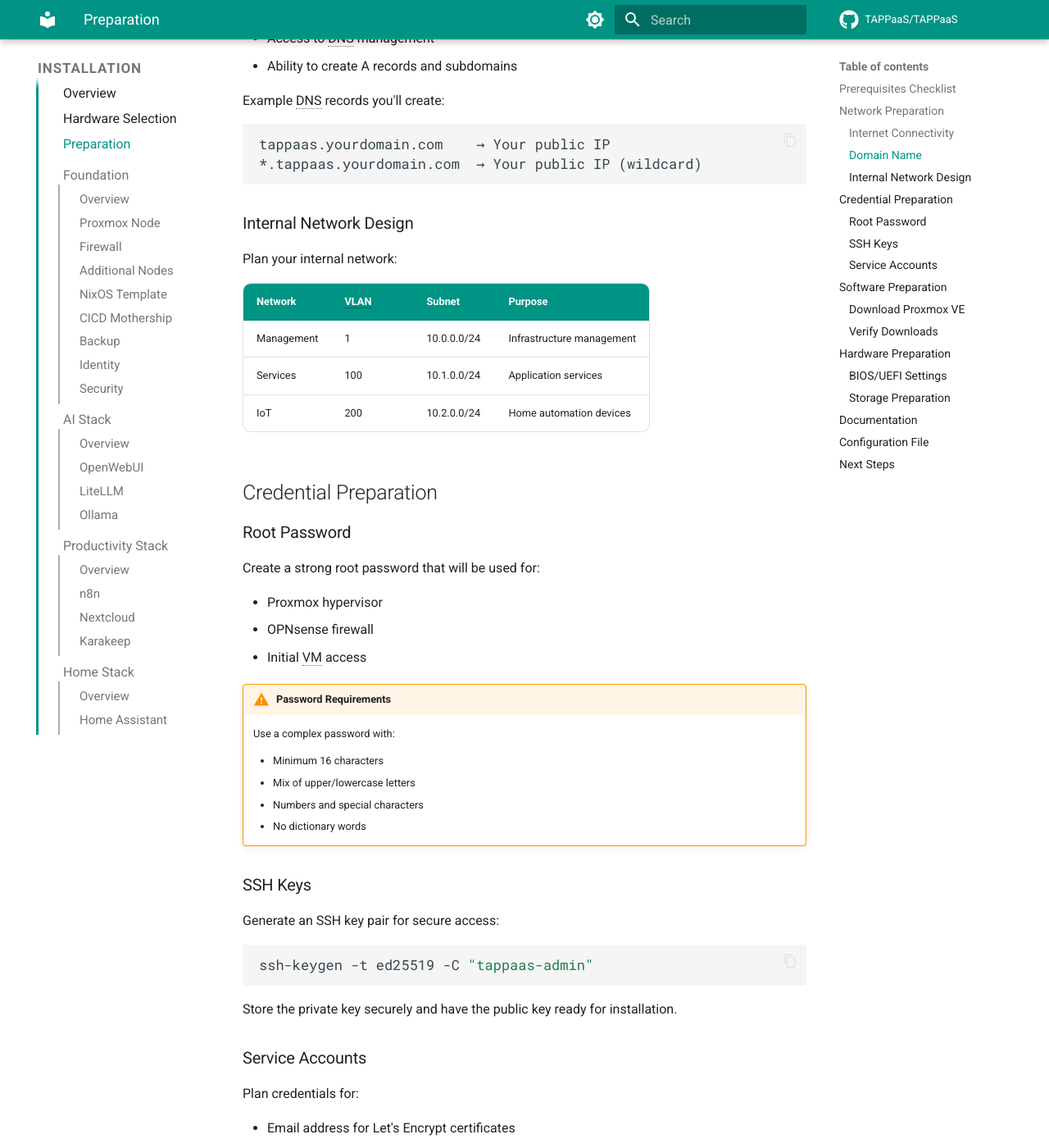
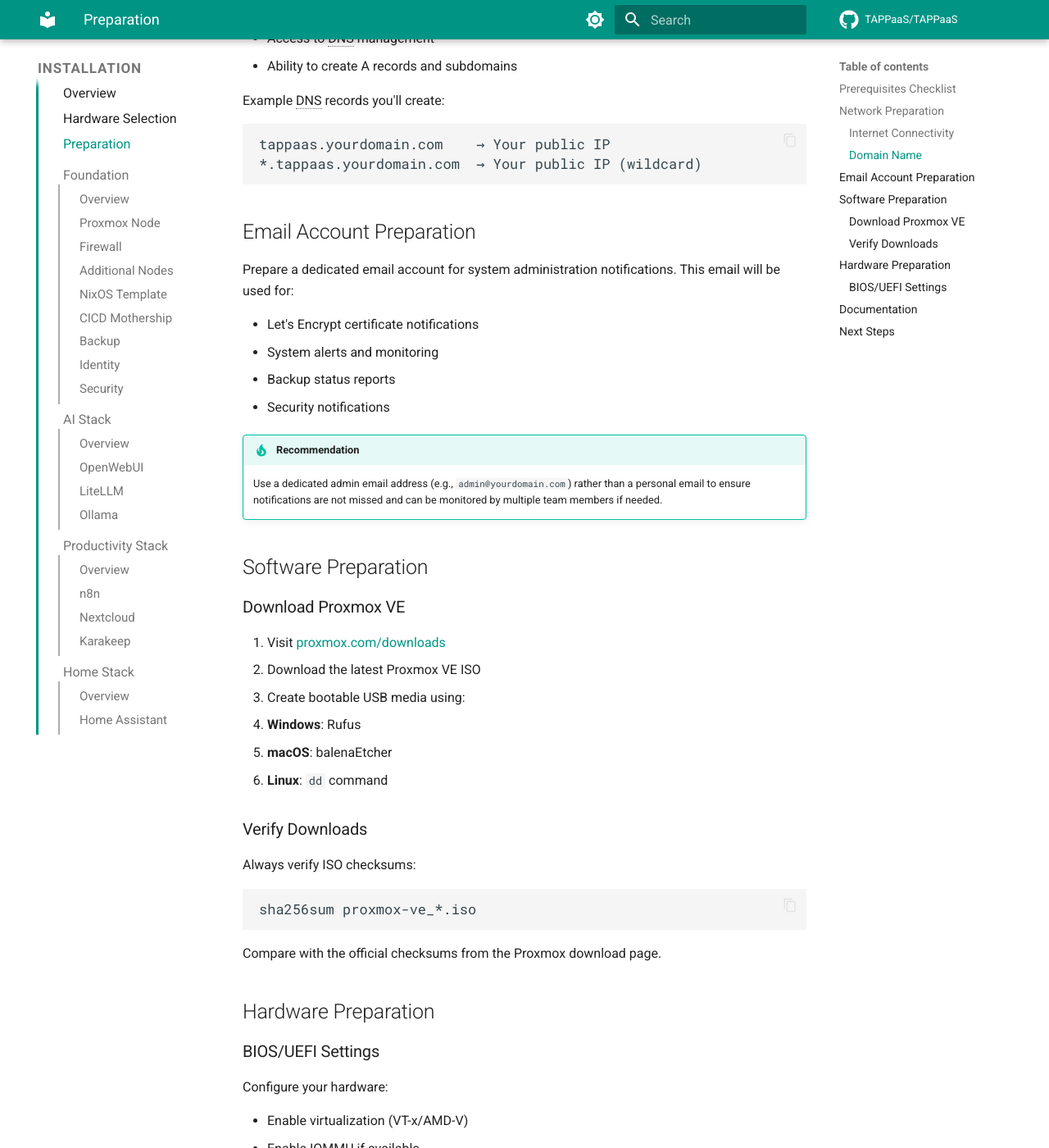
Before and after one commit to TAPPaaS/Documentation, an MkDocs documentation site: the page built from docs/installation/preparation.md, in a window 1280 px wide and 1400 px high, scrolled down 920 px. Shown: the whole window at 82% size. Built offline with MkDocs 1.6.1 and Material for MkDocs 9.7.7, drawn with Linux system fonts in a browser that asks for light colours; comment, search, counter and statistics services are not loaded; some of the changed text lies outside the part shown.

Commit message:
Update Installation: 3-step process and simplify Preparation
Installation Overview:
- Step 1: Hardware Selection
- Step 2: Preparation
- Step 3: Stack Deployment (AI, Productivity, Home stacks)

Preparation:
- Remove Internal Network Design, Credential Preparation, Storage Preparation
- Remove Configuration File section
- Add Email Account Preparation section
- Simplify documentation table

🤖 Generated with [Claude Code](https://claude.com/claude-code)

Co-Authored-By: Claude Opus 4.5 <noreply@anthropic.com>

````diff
--- a/docs/installation/preparation.md
+++ b/docs/installation/preparation.md
@@ -13,7 +13,7 @@ Before beginning the TAPPaaS installation, complete these preparation steps to e
 - [ ] Network connectivity established
 - [ ] Domain name registered
 - [ ] DNS access configured
-- [ ] Credentials prepared
+- [ ] Admin email account prepared
 
 ## Network Preparation
 
@@ -40,51 +40,17 @@ tappaas.yourdomain.com    → Your public IP
 *.tappaas.yourdomain.com  → Your public IP (wildcard)
 ```
 
-### Internal Network Design
+## Email Account Preparation
 
-Plan your internal network:
+Prepare a dedicated email account for system administration notifications. This email will be used for:
 
-| Network | VLAN | Subnet | Purpose |
-|---------|------|--------|---------|
-| Management | 1 | 10.0.0.0/24 | Infrastructure management |
-| Services | 100 | 10.1.0.0/24 | Application services |
-| IoT | 200 | 10.2.0.0/24 | Home automation devices |
+- Let's Encrypt certificate notifications
+- System alerts and monitoring
+- Backup status reports
+- Security notifications
 
-## Credential Preparation
-
-### Root Password
-
-Create a strong root password that will be used for:
-
-- Proxmox hypervisor
-- OPNsense firewall
-- Initial VM access
-
-!!! warning "Password Requirements"
-    Use a complex password with:
-
-    - Minimum 16 characters
-    - Mix of upper/lowercase letters
-    - Numbers and special characters
-    - No dictionary words
-
-### SSH Keys
-
-Generate an SSH key pair for secure access:
-
-```bash
-ssh-keygen -t ed25519 -C "tappaas-admin"
-```
-
-Store the private key securely and have the public key ready for installation.
-
-### Service Accounts
-
-Plan credentials for:
-
-- Email address for Let's Encrypt certificates
-- API keys for external services (if needed)
-- Admin accounts for web interfaces
+!!! tip "Recommendation"
+    Use a dedicated admin email address (e.g., `admin@yourdomain.com`) rather than a personal email to ensure notifications are not missed and can be monitored by multiple team members if needed.
 
 ## Software Preparation
 
@@ -118,13 +84,6 @@ Configure your hardware:
 - Set boot order to USB first
 - Disable Secure Boot (optional, for compatibility)
 
-### Storage Preparation
-
-If reusing drives:
-
-- Back up any important data
-- Note drive identifiers for ZFS pool creation
-
 ## Documentation
 
 Keep records of:
@@ -135,24 +94,6 @@ Keep records of:
 | Domain name | |
 | Root password | |
 | Admin email | |
-| Network subnets | |
-| Hardware specs | |
-
-## Configuration File
-
-TAPPaaS uses a central configuration file. Prepare values for:
-
-```json
-{
-  "domain": "yourdomain.com",
-  "email": "admin@yourdomain.com",
-  "timezone": "Europe/London",
-  "network": {
-    "management": "10.0.0.0/24",
-    "services": "10.1.0.0/24"
-  }
-}
-```
 
 ## Next Steps
 
````
Also changed, not shown: docs/installation/index.md (+22 -56 lines).
